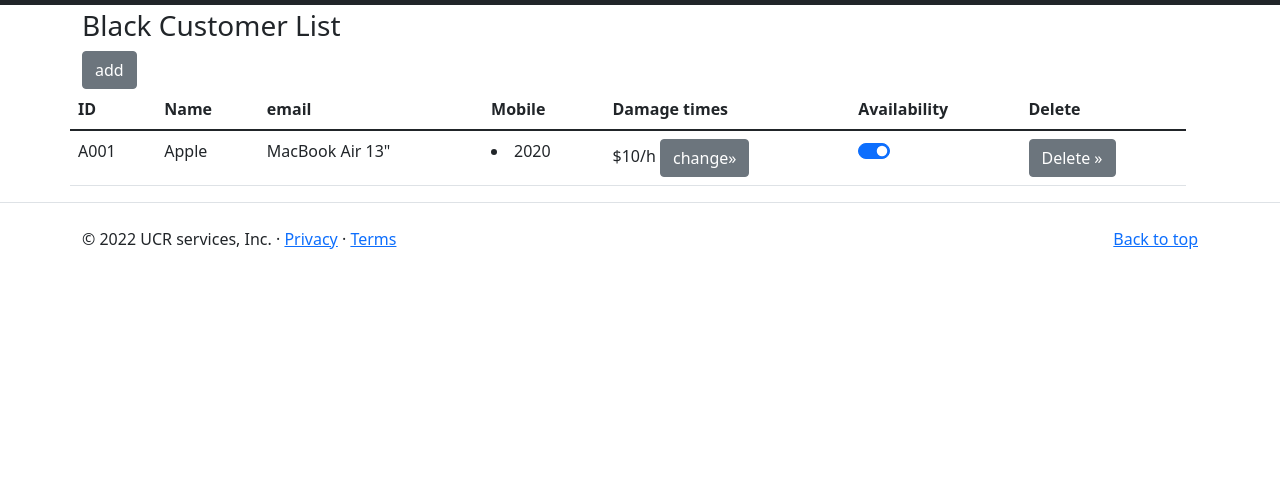
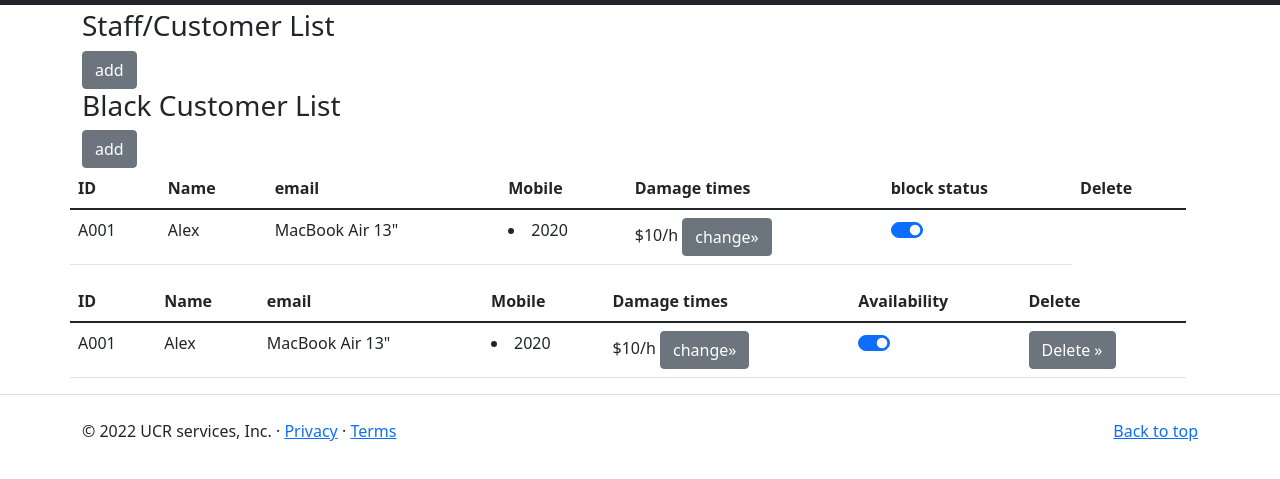
Before and after one commit to MBalavar/Rental-Computer-Web-App, a plain HTML site: page 000UserManagementPage.html in a window 1280 px wide. Shown: the part 135-614 px from the top of the page. Drawn offline with nearby package versions, Linux system fonts and the light colour scheme; a script that the page names is missing.

Commit message:
Update 000UserManagementPage.html

```diff
--- a/000UserManagementPage.html
+++ b/000UserManagementPage.html
@@ -83,6 +83,40 @@
         <div class="row mt-5">
             <div class="row">
                 <span>
+                    <h3>Staff/Customer List</h3><a class="btn btn-secondary me-auto" href="#">add</a>
+                </span>
+                <br>
+                <table class="table table-responsive ">
+                    <thead>
+                    <th>ID</th>
+                    <th>Name</th>
+                    <th>email</th>
+                    <th>Mobile</th>
+                    <th>Damage times</th>
+                    <th>block status</th>
+                    <th>Delete</th>
+                    </thead>
+                    <tbody>
+                        <tr>
+                            <td>A001</td>
+                            <td>Alex</td>
+                            <td>MacBook Air 13"</td>
+                            <td>
+                                <li>2020</li>
+
+                            </td>
+                            <td><span><pr> $10/h </pr><a class="btn btn-secondary" href="#">change&raquo;</a></span></td>
+                            <!--switch button-->
+                            <td>
+                                <div class="form-check form-switch text-center">
+                                    <input class="form-check-input" type="checkbox" id="mySwitch" name="Availability" value="yes" checked>
+                                    <label class="form-check-label" for="mySwitch"></label>
+                                </div>
+                            </td>
+
+
+
+                            <span>
                     <h3>Black Customer List</h3><a class="btn btn-secondary me-auto" href="#">add</a>
                 </span>
                 <br>
@@ -99,7 +133,7 @@
                     <tbody>
                         <tr>
                             <td>A001</td>
-                            <td>Apple</td>
+                            <td>Alex</td>
                             <td>MacBook Air 13"</td>
                             <td>
                                 <li>2020</li>
@@ -113,6 +147,8 @@
                                     <label class="form-check-label" for="mySwitch"></label>
                                 </div>
                             </td>
+
+
             </div>
 
             <td><a class="btn btn-secondary" href="#">Delete &raquo;</a></td>
```
